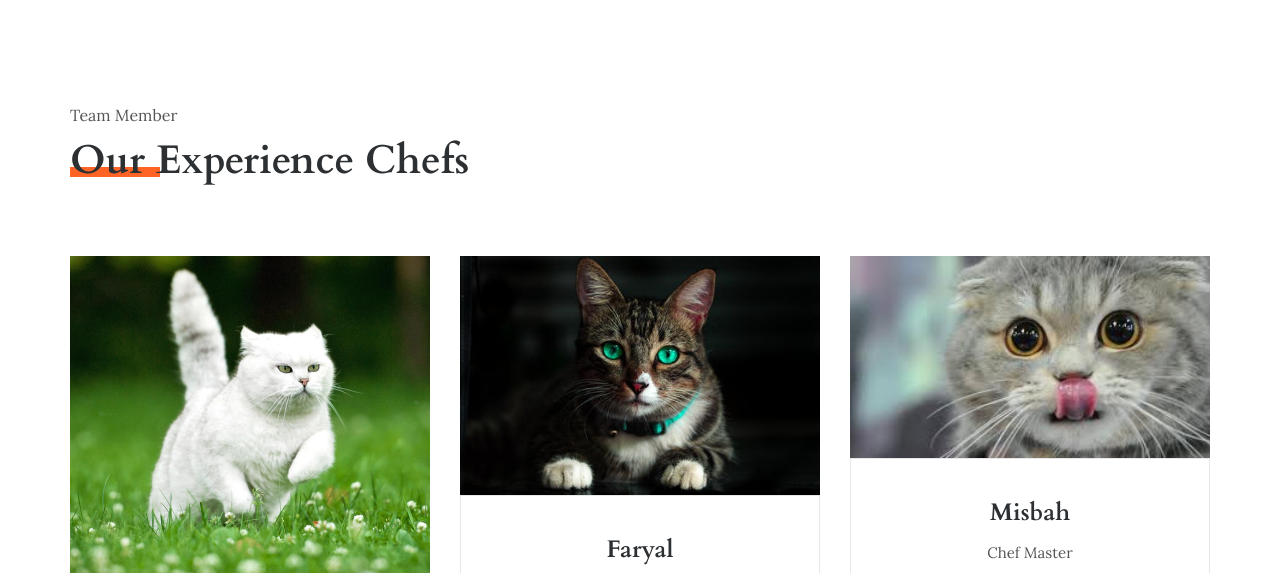
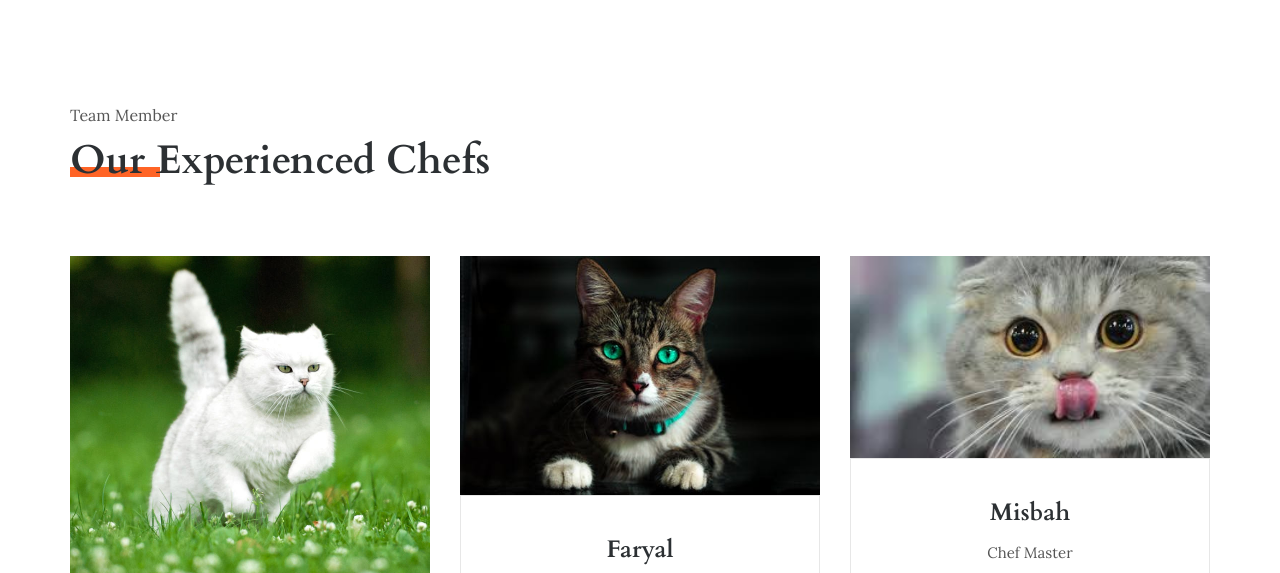
Before and after one commit to mariumkhan-1234/dingo, a plain HTML site: page dingo/index.html in a window 1280 px wide. Shown: the part 3760-4333 px from the top of the page. Drawn offline with Linux system fonts and the light colour scheme.

Commit message:
changed our experience chefs to our experienced chefs

```diff
--- a/dingo/index.html
+++ b/dingo/index.html
@@ -535,7 +535,7 @@
                 <div class="col-xl-5">
                     <div class="section_tittle">
                         <p>Team Member</p>
-                        <h2>Our Experience Chefs</h2>
+                        <h2>Our Experienced Chefs</h2>
                     </div>
                 </div>
             </div>
```
